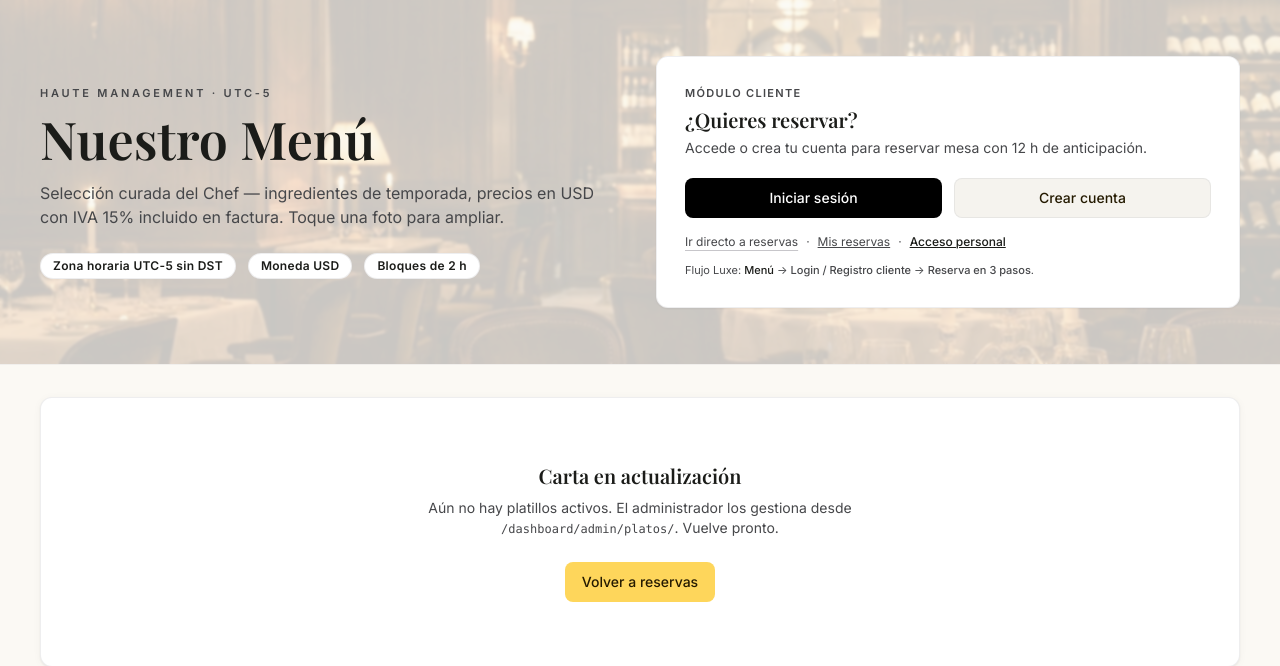
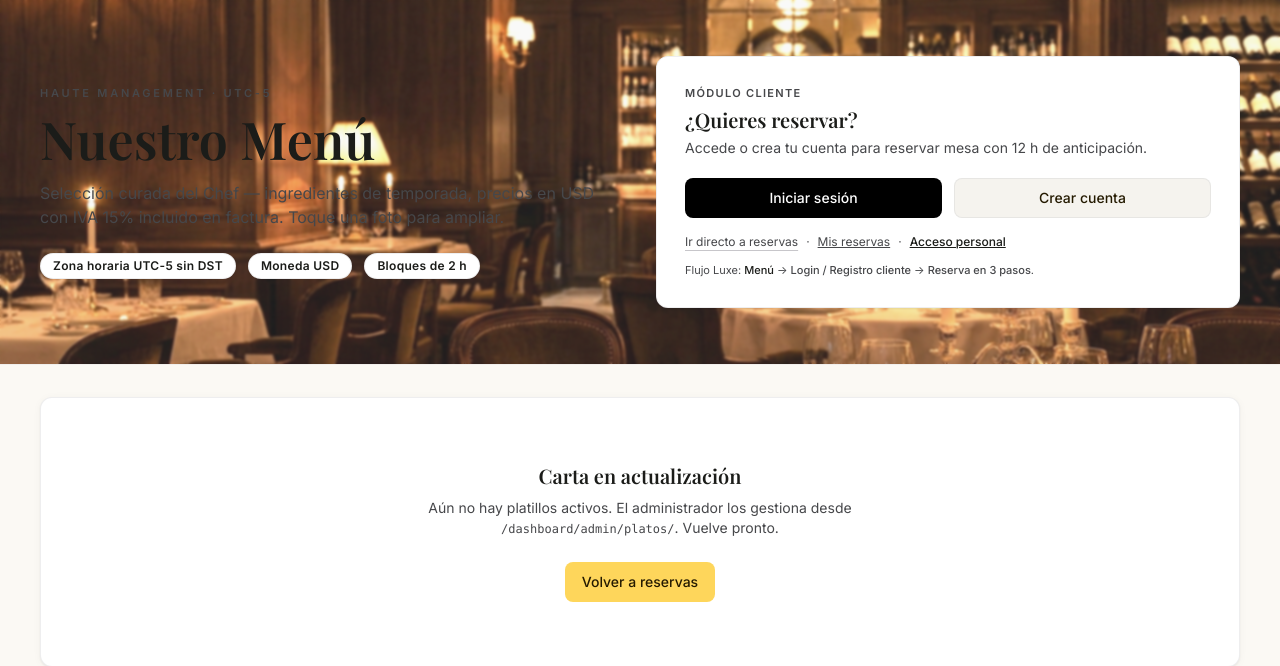
Before and after one commit to L-SAN65/Restaurante_Santy, a Django app: page /reservas/menu/ in a window 1280 px wide. Shown: the part 81-747 px from the top of the page. Run offline with Django 5.2, Linux system fonts and the light colour scheme; data that the repository does not hold is empty; style sheets or scripts are compiled from the project's sources.

Commit message:
style(menu): imagen hero mas clara (brightness 1.25 + velo /62)
Velo reducido de /80 a /62 y filtro brightness 1.25 para aclarar salón oscuro.

```diff
--- a/templates/reservations/menu.html
+++ b/templates/reservations/menu.html
@@ -20,10 +20,10 @@
 
   <!-- Hero Haute Management — con imagen de fondo -->
   <section class="relative overflow-hidden border-b border-outline-variant/20 py-10 md:py-14 isolate">
-    <!-- Imagen de fondo (solo en esta sección) -->
-    <div class="absolute inset-0 -z-10 bg-cover bg-center bg-no-repeat" style="background-image: url('{% static 'img/menu-bg.png' %}'); background-position: center 35%;"></div>
-    <!-- Velo beige claro para legibilidad del texto oscuro -->
-    <div class="absolute inset-0 -z-10 bg-[#fbf9f4]/80 backdrop-blur-[1px]"></div>
+    <!-- Imagen de fondo (solo en esta sección) — aclarada -->
+    <div class="absolute inset-0 -z-10 bg-cover bg-center bg-no-repeat opacity-90" style="background-image: url('{% static 'img/menu-bg.png' %}'); background-position: center 35%; filter: brightness(1.25) contrast(0.95) saturate(0.9);"></div>
+    <!-- Velo claro — /55 deja ver más imagen pero suave, /65 más beige. Actual: /62 para imagen clara -->
+    <div class="absolute inset-0 -z-10 bg-[#fbf9f4]/62 backdrop-blur-[1px]"></div>
     <div class="mx-auto max-w-[1440px] px-4 lg:px-10">
       <div class="grid gap-8 lg:grid-cols-2 items-center">
         <div class="text-center lg:text-left">
```
